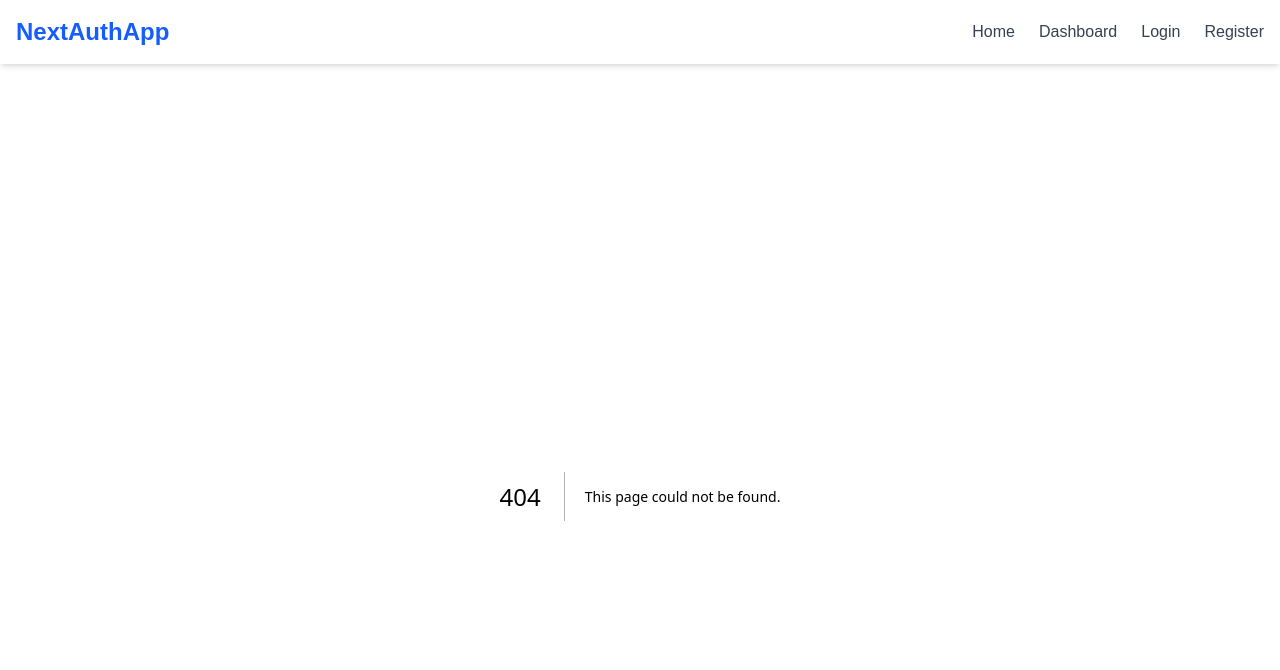
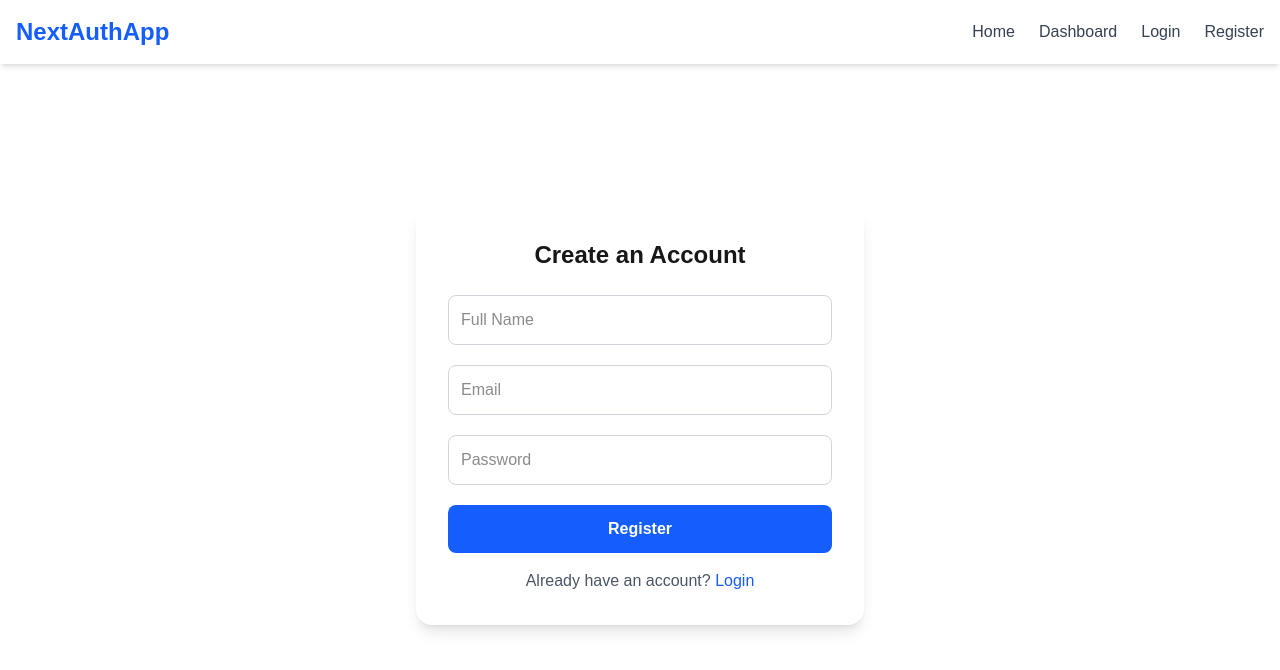
Before and after one commit to Clinton1029/next-auth-prisma-demo, a Next.js app: page /auth/register in a window 1280 px wide. Before the commit this address had no page. Shown: the top 670 px of the page. Built offline with nearby package versions, Linux system fonts and the light colour scheme.

Commit message:
added register

```diff
--- /dev/null
+++ b/app/auth/register/page.jsx
@@ -0,0 +1,55 @@
+"use client";
+
+import { useState } from "react";
+
+export default function RegisterPage() {
+  const [loading, setLoading] = useState(false);
+
+  const handleSubmit = (e) => {
+    e.preventDefault();
+    setLoading(true);
+    // later: send POST to /api/users
+    setTimeout(() => setLoading(false), 1000);
+  };
+
+  return (
+    <div className="flex justify-center items-center min-h-[80vh]">
+      <div className="bg-white shadow-lg rounded-2xl p-8 w-full max-w-md">
+        <h2 className="text-2xl font-bold text-center mb-6">Create an Account</h2>
+        <form onSubmit={handleSubmit} className="space-y-5">
+          <input
+            type="text"
+            placeholder="Full Name"
+            className="w-full border border-gray-300 rounded-lg p-3 focus:ring-2 focus:ring-blue-500 outline-none"
+            required
+          />
+          <input
+            type="email"
+            placeholder="Email"
+            className="w-full border border-gray-300 rounded-lg p-3 focus:ring-2 focus:ring-blue-500 outline-none"
+            required
+          />
+          <input
+            type="password"
+            placeholder="Password"
+            className="w-full border border-gray-300 rounded-lg p-3 focus:ring-2 focus:ring-blue-500 outline-none"
+            required
+          />
+          <button
+            type="submit"
+            disabled={loading}
+            className="w-full bg-blue-600 text-white py-3 rounded-lg font-semibold hover:bg-blue-700 transition disabled:opacity-50"
+          >
+            {loading ? "Creating Account..." : "Register"}
+          </button>
+        </form>
+        <p className="text-center text-gray-600 mt-4">
+          Already have an account?{" "}
+          <a href="/auth/login" className="text-blue-600 hover:underline">
+            Login
+          </a>
+        </p>
+      </div>
+    </div>
+  );
+}
```
